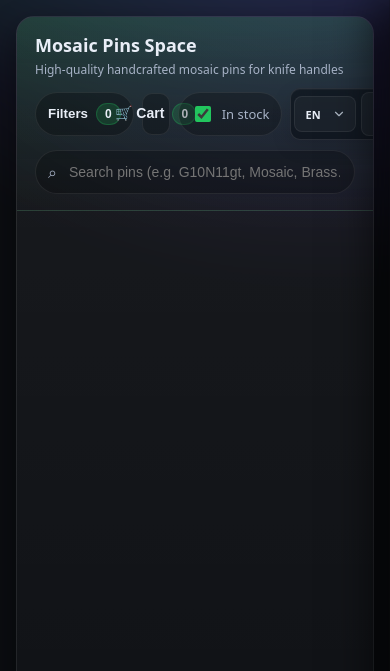
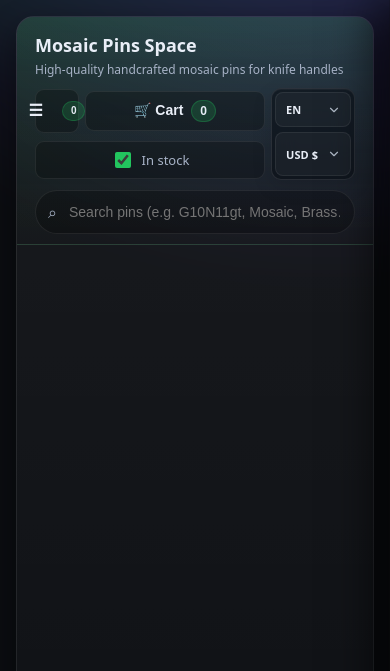
Before and after one commit to vsergunswork-creator/Mosaic-pins, a plain HTML site: page index.html in a window 390 px wide. Shown: the top 671 px of the page. Drawn offline with Linux system fonts and the light colour scheme; no server answers.

Commit message:
Polish mobile Shop and Product controls

```diff
--- a/assets/js/site-common.js
+++ b/assets/js/site-common.js
@@ -116,6 +116,61 @@
         .top-right>.cartBtn{font-size:14px!important}
         .mp-locale-control{min-width:62px}
         .mp-locale-controls .currency{min-width:78px}
+      }
+
+
+      /* Shop + Product only: polished compact mobile header controls. */
+      @media(max-width:980px){
+        body.mp-page-shop .topbar,
+        body.mp-page-product .topbar{padding-bottom:10px!important}
+
+        body.mp-page-shop .top-right{
+          width:100%!important;display:grid!important;
+          grid-template-columns:auto 1fr auto!important;
+          align-items:center!important;gap:7px!important
+        }
+        body.mp-page-shop .top-right>.filtersBtn{
+          grid-column:1!important;width:auto!important;min-width:44px!important;height:40px!important;
+          padding:0 11px!important;border-radius:9px!important;white-space:nowrap!important
+        }
+        body.mp-page-shop .top-right>.cartBtn{
+          grid-column:2!important;width:100%!important;height:40px!important;min-height:40px!important;
+          padding:0 10px!important;border-radius:9px!important;white-space:nowrap!important
+        }
+        body.mp-page-shop .top-right>.toggle{
+          grid-column:1 / 3!important;grid-row:2!important;width:100%!important;height:38px!important;
+          min-height:38px!important;margin:0!important;padding:0 11px!important;border-radius:9px!important;
+          display:flex!important;align-items:center!important;justify-content:center!important;white-space:nowrap!important
+        }
+        body.mp-page-shop .top-right>.mp-locale-controls{
+          grid-column:3!important;grid-row:1 / 3!important;align-self:stretch!important;
+          display:grid!important;grid-template-columns:1fr!important;gap:5px!important;padding:3px!important
+        }
+        body.mp-page-shop .top-right>.mp-locale-controls .mp-locale-control,
+        body.mp-page-shop .top-right>.mp-locale-controls .currency{
+          height:35px!important;min-width:78px!important
+        }
+
+        body.mp-page-product .topRight{
+          width:100%!important;display:flex!important;align-items:center!important;gap:8px!important;flex-wrap:nowrap!important
+        }
+        body.mp-page-product .topRight>.cartBtn{
+          flex:1 1 auto!important;width:auto!important;height:42px!important;min-height:42px!important;
+          justify-content:center!important;padding:0 12px!important;border-radius:9px!important
+        }
+        body.mp-page-product .topRight>.mp-locale-controls{flex:0 0 auto!important}
+        body.mp-page-product .topRight>.mp-locale-controls .mp-locale-control,
+        body.mp-page-product .topRight>.mp-locale-controls .currency{height:36px!important}
+      }
+      @media(max-width:520px){
+        body.mp-page-shop .top-right{gap:6px!important}
+        body.mp-page-shop .top-right>.filtersBtn{font-size:0!important;width:42px!important;padding:0!important}
+        body.mp-page-shop .top-right>.filtersBtn::before{content:"☰";font-size:16px!important}
+        body.mp-page-shop .top-right>.filtersBtn .filtersBadge{font-size:10px!important;margin-left:3px!important}
+        body.mp-page-shop .top-right>.mp-locale-controls .mp-locale-control,
+        body.mp-page-shop .top-right>.mp-locale-controls .currency{min-width:76px!important;font-size:11px!important}
+        body.mp-page-product .topRight>.mp-locale-controls .mp-locale-control{min-width:62px!important}
+        body.mp-page-product .topRight>.mp-locale-controls .currency{min-width:78px!important}
       }
 
       /* Legal/info pages: compact back button and language selector share one row. */
@@ -287,6 +342,12 @@
     }
   }
 
+  {
+    const path = location.pathname.replace(/\.html$/, "") || "/";
+    if (path === "/" || path === "/index") document.body.classList.add("mp-page-shop");
+    if (path === "/product" || path.startsWith("/p/")) document.body.classList.add("mp-page-product");
+  }
+
   setupControls();
   wireTranslations();
 })();
--- a/index.html
+++ b/index.html
@@ -188,6 +188,6 @@
 
   <script src="/assets/js/shipping-ui.js"></script>
   <script src="/assets/js/index.js"></script>
-  <script src="/assets/js/site-common.js?v=20260818-3"></script>
+  <script src="/assets/js/site-common.js?v=20260818-4"></script>
 </body>
 </html>
```
Also changed, not shown: product.html (+1 -1 lines).
